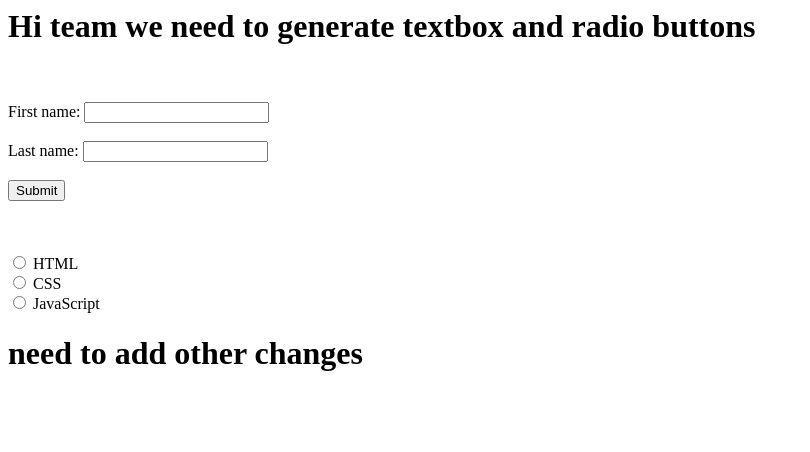
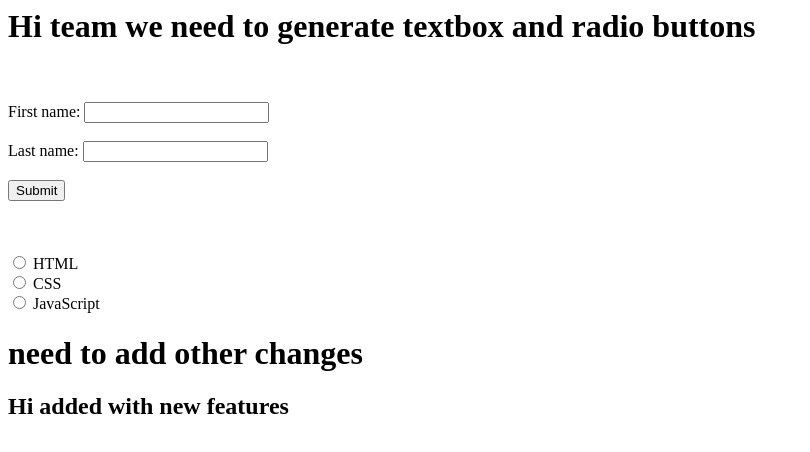
Before and after one commit to vigneshrajdeveloper/githubtesting, a plain HTML site: page index.html in a window 1280 px wide. Shown: the whole page, without its empty margins (0-810 px from the left). Drawn offline with Linux system fonts and the light colour scheme.

Commit message:
my own branch...

```diff
--- a/index.html
+++ b/index.html
@@ -17,6 +17,7 @@
 <label for="javascript">JavaScript</label>
 
     <h1>need to add other changes</h1>
+    <h2>Hi added with new features</h2>
 
 
 </body>
```
